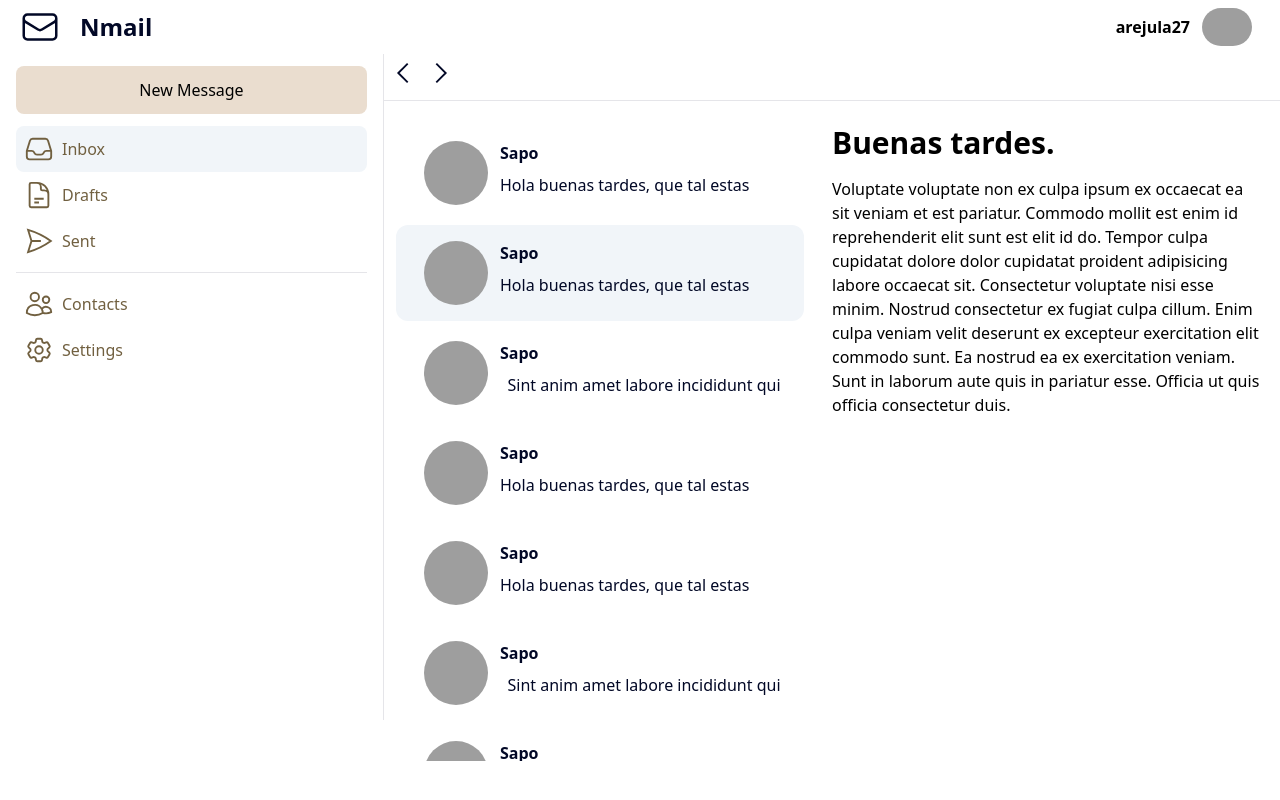
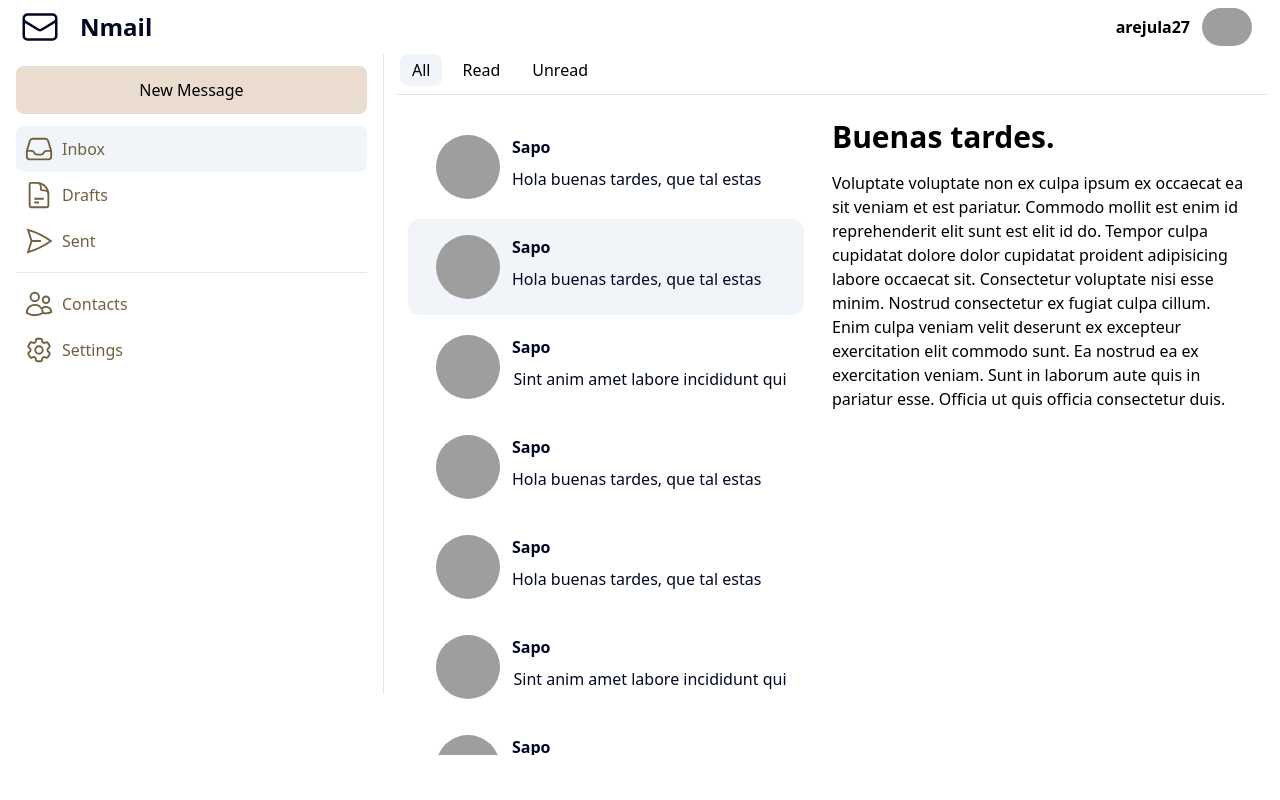
Before and after one commit to arejula27/Nmail, a Next.js app: page / in a window 1280 px wide. Built offline with nearby package versions, Linux system fonts and the light colour scheme; grey boxes are pictures that could not be loaded.

Commit message:
menu feed

```diff
--- a/components/layout/MainLayout.tsx
+++ b/components/layout/MainLayout.tsx
@@ -10,7 +10,6 @@ import DraftIcon from "../../public/draft.svg";
 import SendIcon from "../../public/send.svg";
 import ContactsIcon from "../../public/contacts.svg";
 import SettingsIcon from "../../public/settings.svg";
-import Image from "next/image";
 
 type Props = PropsWithChildren & {
   title?: string;
@@ -52,7 +51,7 @@ const menuOptions: menuOption[] = [
 
 export const MainLayout: FC<Props> = ({ children, title = "Nmail" }) => {
   return (
-    <div className="">
+    <div className="fixed">
       <Head>
         <title>{title}</title>
       </Head>
@@ -60,7 +59,7 @@ export const MainLayout: FC<Props> = ({ children, title = "Nmail" }) => {
       <div className="   mx-5  ">{headerContent()}</div>
       <div className="flex  ">
         {/*sidebar */}
-        <aside className=" ease-in duration-200  opacity-0 px-4 md:opacity-100  w-72 xl:w-96 transition-all fixed left-0 border-r h-5/6 border-stroke border-opacity-10">
+        <aside className=" overflow-scroll ease-in duration-200  opacity-0 px-4 md:opacity-100  w-72 xl:w-96 transition-all fixed left-0 border-r  h-[80vh] border-stroke border-opacity-10">
           {sideBarContent()}
         </aside>
         {/* content*/}
--- a/pages/index.tsx
+++ b/pages/index.tsx
@@ -19,26 +19,47 @@ const selectedMail: MailData = {
     "Consectetur voluptate nisi esse minim. Nostrud consectetur ex fugiat culpa cillum. Enim culpa veniam velit deserunt ex excepteur exercitation elit commodo sunt. Ea nostrud ea ex exercitation veniam. Sunt in laborum aute quis in pariatur esse. Officia ut quis officia consectetur duis.",
 };
 
+const selectedFeed = "All";
+
+interface menuOption {
+  title: string;
+  onClick: Function;
+}
+
+const headerMenuOptions: menuOption[] = [
+  {
+    title: "All",
+    onClick: () => {},
+  },
+  {
+    title: "Read",
+    onClick: () => {},
+  },
+  {
+    title: "Unread",
+    onClick: () => {},
+  },
+];
+
 export default function Home() {
   const mailList = getMailList();
 
   return (
     <MainLayout>
-      <div className=" ">
-        <div className="flex text-stroke">
+      <div className=" px-3">
+        <div className="flex text-stroke">{}</div>
+        {/*content header menu */}
+        {headerMenuOptions.map((opt, idx) => (
           <button
-            className=" rounded-full  hover:bg-hover m-1"
-            onClick={() => {}}
+            key={idx}
+            className={
+              (opt.title === selectedFeed ? "bg-accent " : "") +
+              "px-3 py-1 mx-1 rounded-lg"
+            }
           >
-            <LeftArrowIcon width={30} height={30} />
+            {opt.title}
           </button>
-          <button
-            className=" rounded-full  hover:bg-hover m-1"
-            onClick={() => {}}
-          >
-            <RightArrowIcon width={30} />
-          </button>
-        </div>
+        ))}
         <Divider />
         <div className="flex ">
           {/**List of mails */}
```
